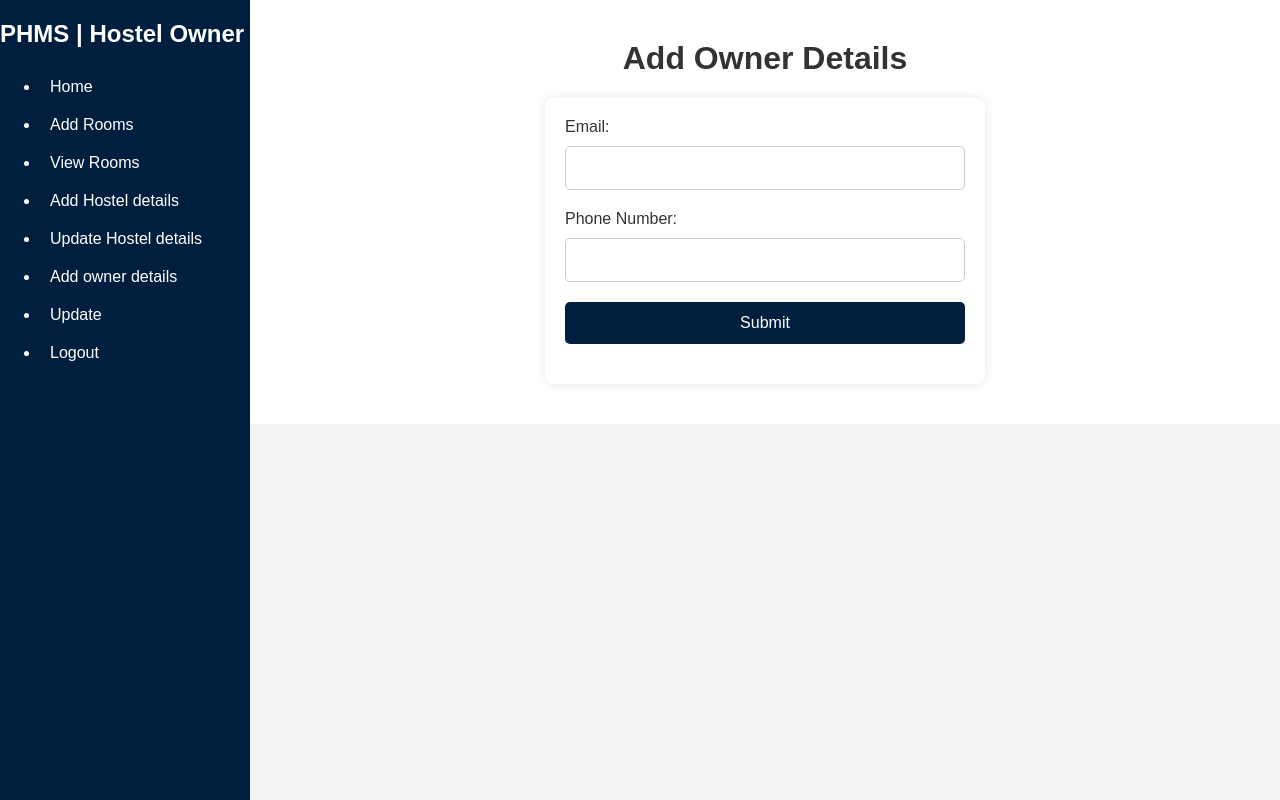
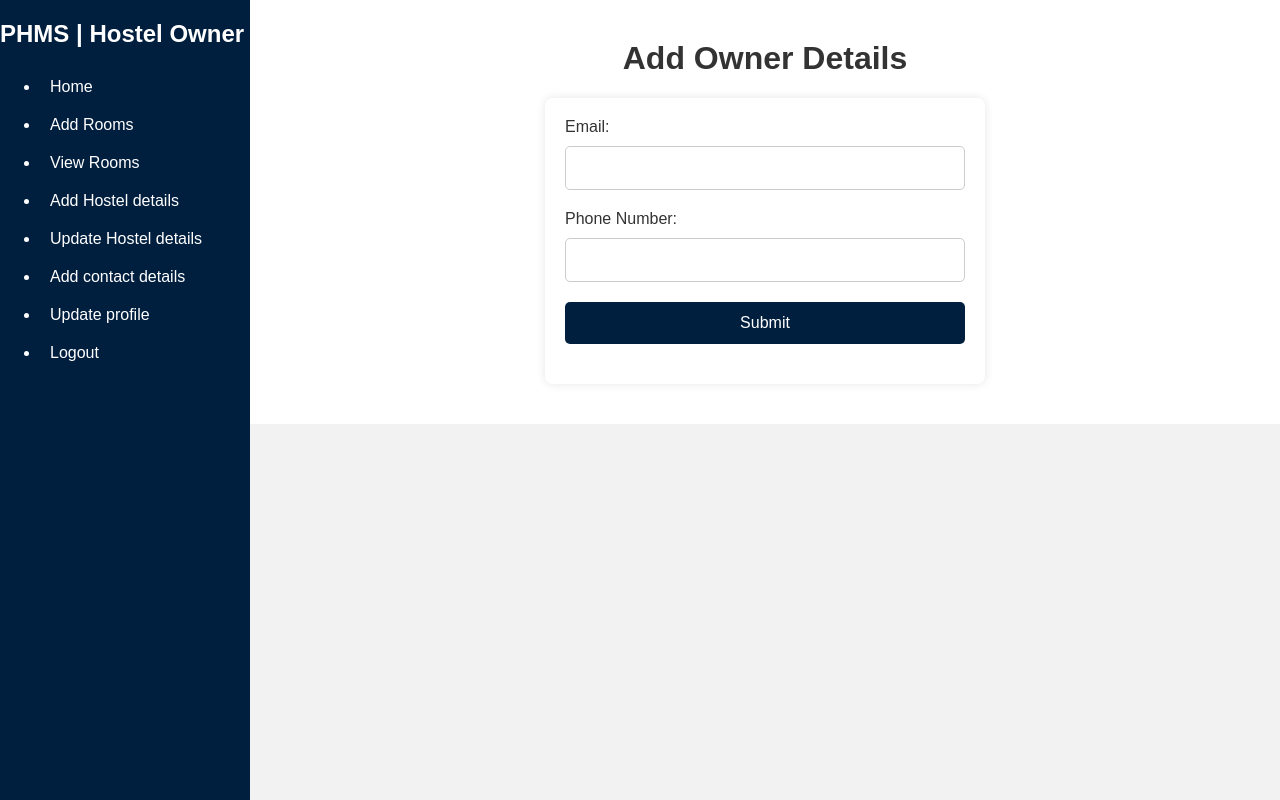
Before and after one commit to annmaryajith/MCA-Main-Project-PHMS, a PHP site: page /add_hostelowner_details.php in a window 1280 px wide. Run offline with PHP 8.4, Linux system fonts and the light colour scheme; the visitor is signed in with stand-in values (Sample User, id 1).

Commit message:
Add files via upload

```diff
--- a/add_hostelowner_details.php
+++ b/add_hostelowner_details.php
@@ -133,8 +133,8 @@ if (isset($_SESSION['username'])) {
             <li><a href="viewhostelroom.php">View Rooms</a></li>
             <li><a href="add_hostel_details.php">Add Hostel details</a></li>
             <li><a href="hosteldetailsupdate.php">Update Hostel details</a></li>
-            <li><a href="add_hostelowner_details.php">Add owner details</a></li>
-            <li><a href="hostelownerupdate.php">Update </a></li>
+            <li><a href="add_hostelowner_details.php">Add contact details</a></li>
+            <li><a href="hostelownerupdate.php">Update profile</a></li>
             <li><a href="logout.php" class="logout">Logout</a></li>
         </ul>
     </div>
```
